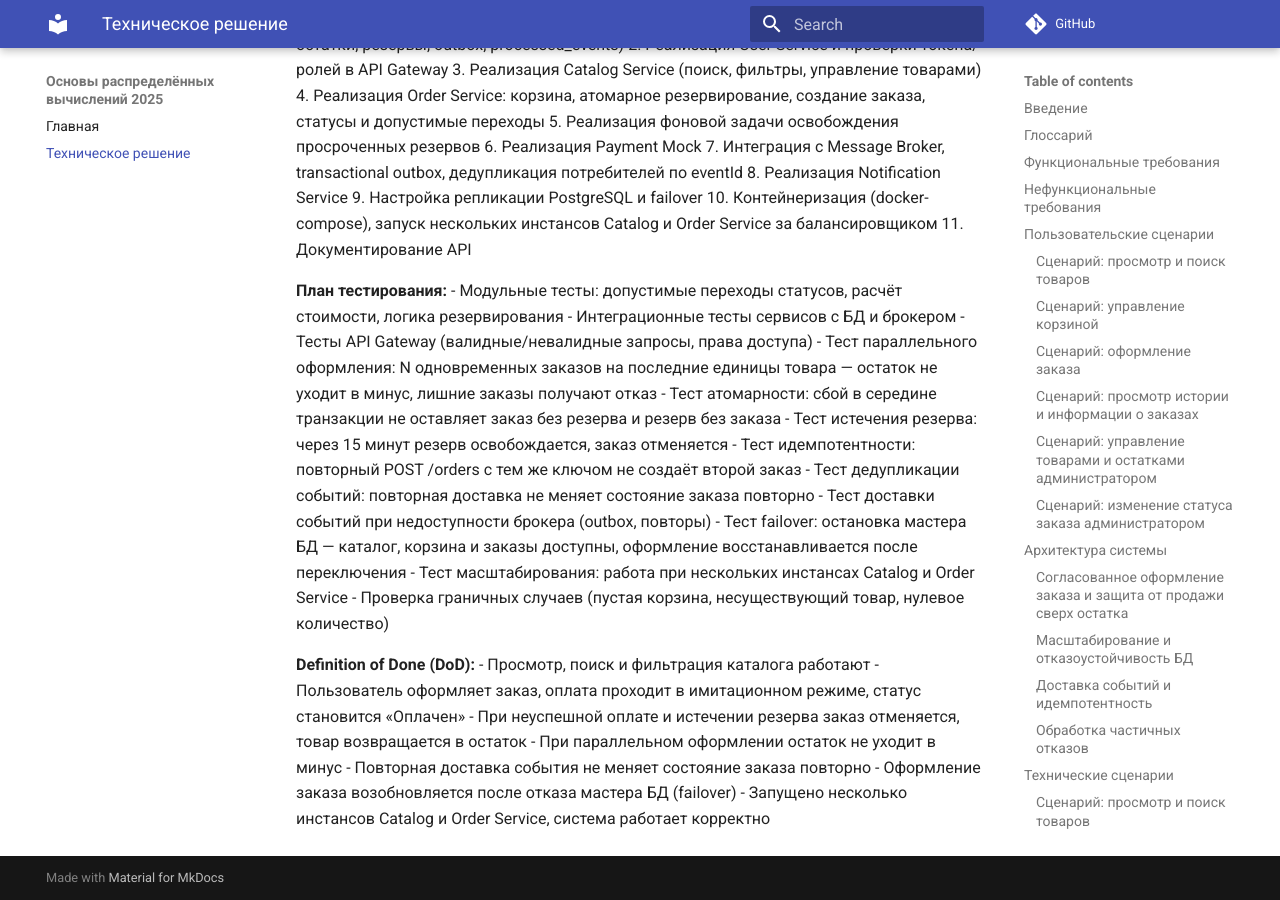
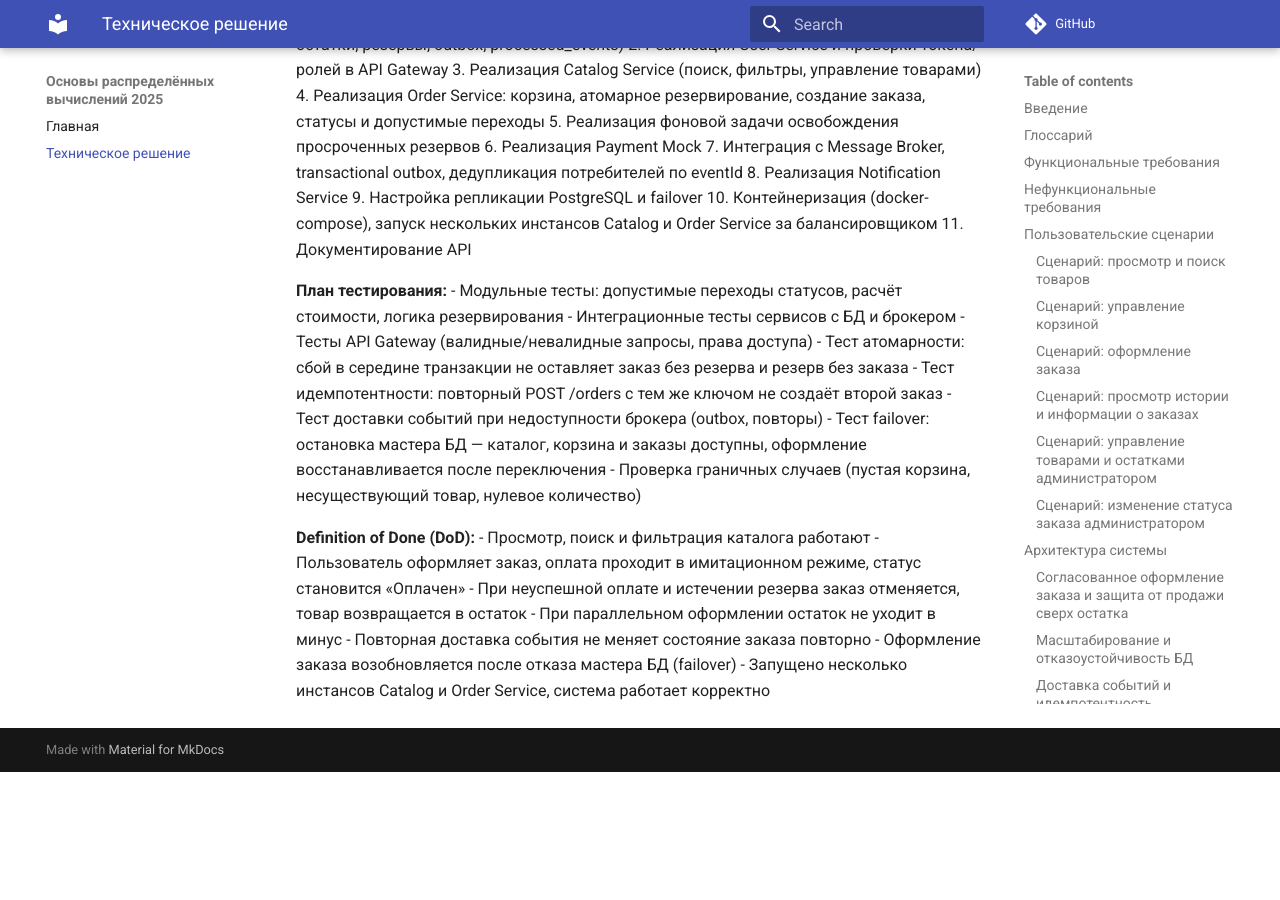
Before and after one commit to spbu-ds-practicum-2026/good_question, an MkDocs documentation site: the page built from docs/tr.md, in a window 1280 px wide and 900 px high, scrolled down 13997 px. Built offline with MkDocs 1.6.1 and Material for MkDocs 9.7.7, drawn with Linux system fonts in a browser that asks for light colours; comment, search, counter and statistics services are not loaded; after the commit the page ends 14769 px from its top, so only the background shows below that.

Commit message:
(feature/docs) update tr.md

```diff
--- a/docs/tr.md
+++ b/docs/tr.md
@@ -432,14 +432,10 @@ sequenceDiagram
 - Модульные тесты: допустимые переходы статусов, расчёт стоимости, логика резервирования
 - Интеграционные тесты сервисов с БД и брокером
 - Тесты API Gateway (валидные/невалидные запросы, права доступа)
-- Тест параллельного оформления: N одновременных заказов на последние единицы товара — остаток не уходит в минус, лишние заказы получают отказ
 - Тест атомарности: сбой в середине транзакции не оставляет заказ без резерва и резерв без заказа
-- Тест истечения резерва: через 15 минут резерв освобождается, заказ отменяется
 - Тест идемпотентности: повторный POST /orders с тем же ключом не создаёт второй заказ
-- Тест дедупликации событий: повторная доставка не меняет состояние заказа повторно
 - Тест доставки событий при недоступности брокера (outbox, повторы)
 - Тест failover: остановка мастера БД — каталог, корзина и заказы доступны, оформление восстанавливается после переключения
-- Тест масштабирования: работа при нескольких инстансах Catalog и Order Service
 - Проверка граничных случаев (пустая корзина, несуществующий товар, нулевое количество)
 
 **Definition of Done (DoD):**
```
